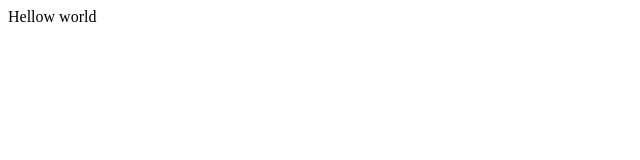
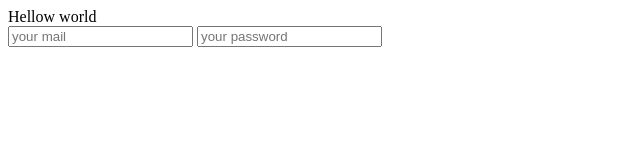
Before and after one commit to MohammadRabboua/Newwwwww2018, a plain HTML site: page index.html in a window 1280 px wide. Shown: the whole page, without its empty margins (0-640 px from the left). Drawn offline with Linux system fonts and the light colour scheme.

Commit message:
contact form added

```diff
--- a/index.html
+++ b/index.html
@@ -8,5 +8,10 @@
 </head>
 <body>
     Hellow world
+    <form action="">
+        <input type="email" placeholder="your mail">
+        <input type="password" placeholder="your password">
+
+    </form>
 </body>
 </html>
```
